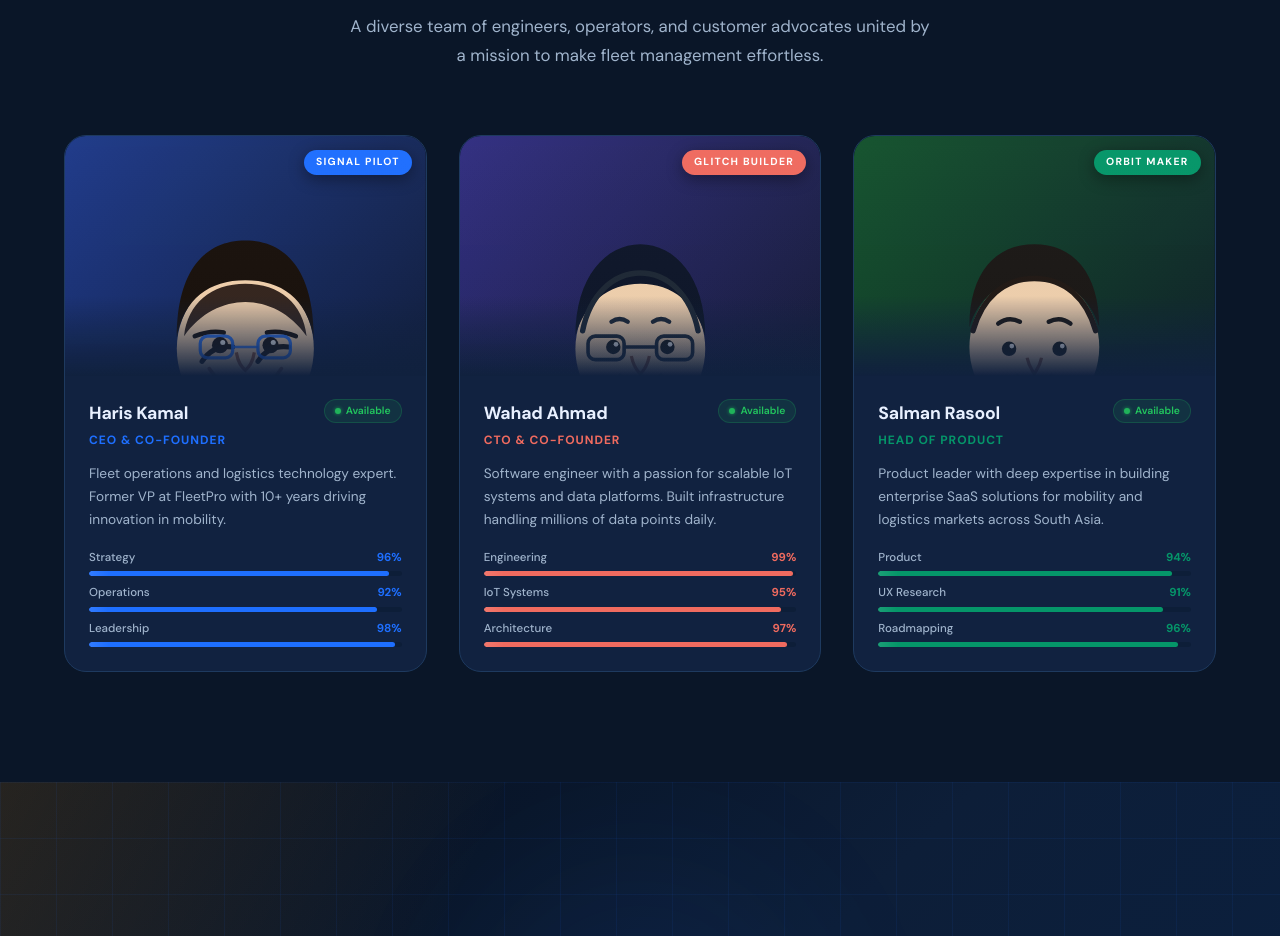
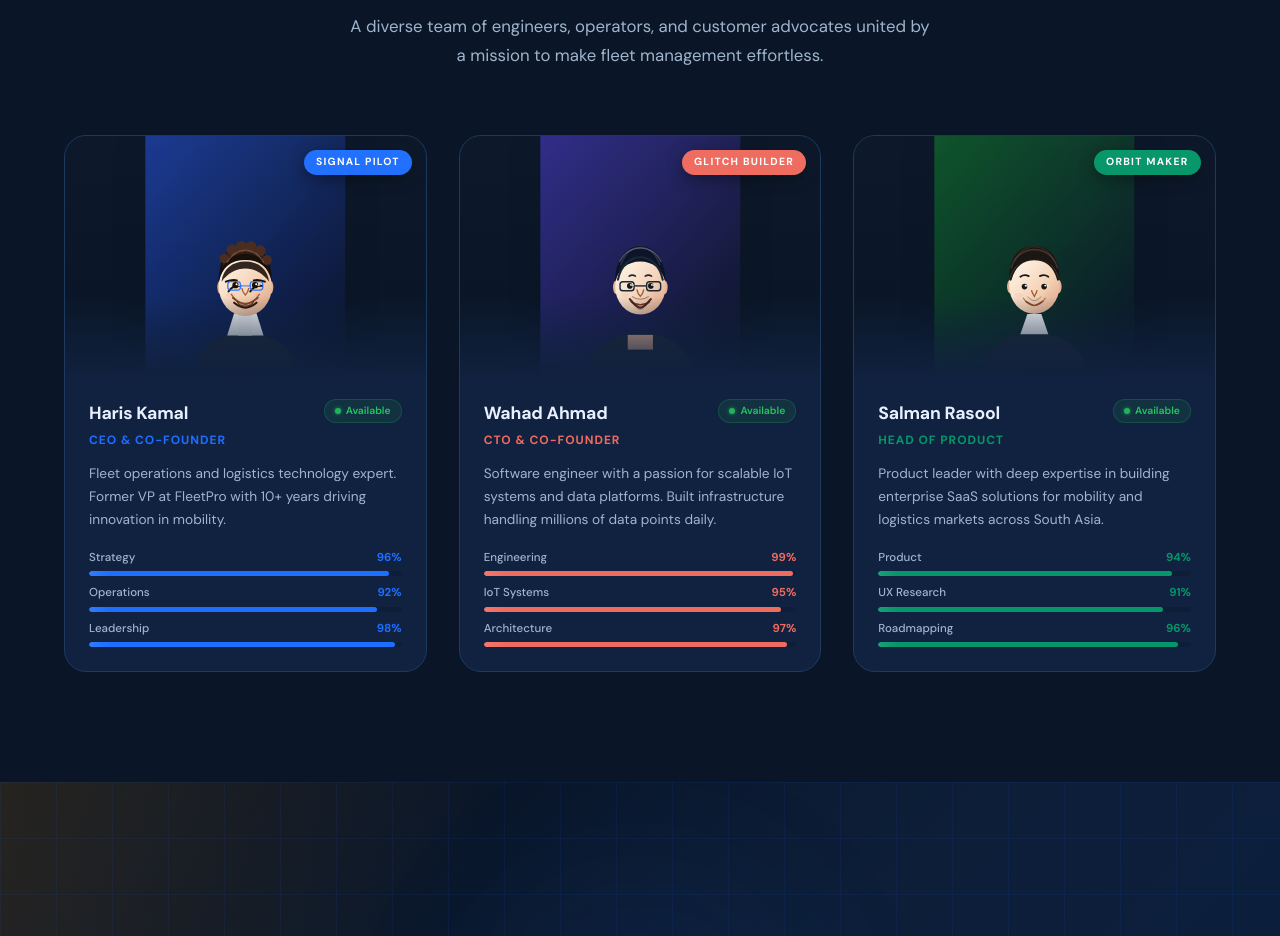
Before and after one commit to mwa902/Drive-vitals-marketing-site-, a React (Vite) app in the folder Frontend/: page / in a window 1280 px wide. Shown: the part 11060-11996 px from the top of the page. Built offline with nearby package versions, Linux system fonts and the light colour scheme; no server answers.

Commit message:
cartoon updated but not good

```diff
--- a/Frontend/src/pages/aboutus.css
+++ b/Frontend/src/pages/aboutus.css
@@ -276,6 +276,18 @@
   overflow: hidden;
   background: #0a1628;
 }
+.team-portrait-svg {
+  width: 100%;
+  height: 100%;
+  display: block;
+  shape-rendering: geometricPrecision;
+  filter: saturate(1.08) contrast(1.04) drop-shadow(0 10px 16px rgba(0,0,0,0.2));
+  transition: transform 0.5s cubic-bezier(0.34, 1.56, 0.64, 1), filter 0.3s ease;
+}
+.team-card-new:hover .team-portrait-svg {
+  transform: scale(1.04) translateY(-4px);
+  filter: saturate(1.14) contrast(1.08) drop-shadow(0 14px 20px rgba(0,0,0,0.28));
+}
 .tcn-photo::before {
   content: '';
   position: absolute;
--- a/Frontend/src/pages/aboutus.jsx
+++ b/Frontend/src/pages/aboutus.jsx
@@ -28,13 +28,27 @@ function PortraitHaris() {
           <stop offset="0%" stopColor="#1E3A8A" />
           <stop offset="100%" stopColor="#0F172A" />
         </linearGradient>
+        <linearGradient id="harisSkin" x1="0" x2="1" y1="0" y2="1">
+          <stop offset="0%" stopColor="#FFF8EF" />
+          <stop offset="58%" stopColor="#F1D2B7" />
+          <stop offset="100%" stopColor="#D6A184" />
+        </linearGradient>
       </defs>
       <rect width="200" height="240" fill="url(#harisBg)" />
+      <g transform="translate(30 68) scale(0.7)">
       <path d="M32 220C48 196 67 185 100 185C133 185 152 196 168 220V240H32V220Z" fill="#1F2937"/>
       <path d="M74 188H126L116 156H84L74 188Z" fill="#F8FAFC"/>
       <path d="M90 155H110V188H90V155Z" fill="#F5F5F5"/>
-      <ellipse cx="100" cy="118" rx="38" ry="42" fill="#F2D1AE"/>
+      <ellipse cx="65" cy="119" rx="5" ry="10" fill="#E0B397"/>
+      <ellipse cx="135" cy="119" rx="5" ry="10" fill="#E0B397"/>
+      <ellipse cx="100" cy="118" rx="38" ry="42" fill="url(#harisSkin)"/>
       <path d="M62 112C62 74 78 58 100 58C122 58 138 74 138 112C134 90 120 80 100 80C80 80 66 90 62 112Z" fill="#1A120D"/>
+      <path d="M67 91C70 70 83 57 100 57C117 57 130 70 133 91C126 78 115 71 100 71C85 71 74 78 67 91Z" fill="#39261D" opacity="0.8"/>
+      <g fill="#4A3025">
+        <circle cx="70" cy="78" r="7"/><circle cx="81" cy="66" r="8"/><circle cx="94" cy="61" r="8"/>
+        <circle cx="108" cy="61" r="8"/><circle cx="121" cy="67" r="8"/><circle cx="131" cy="80" r="7"/>
+      </g>
+      <path d="M74 83C82 70 91 66 100 66C109 66 118 70 126 83" stroke="#8B604A" strokeWidth="2" strokeLinecap="round" opacity="0.65"/>
       <path d="M66 111C68 93 81 82 100 82C119 82 132 93 134 111C125 98 112 92 100 92C88 92 75 98 66 111Z" fill="#221510" opacity="0.9"/>
       <path d="M72 111C77 109 83 108 88 109" stroke="#1A120D" strokeWidth="2.6" strokeLinecap="round"/>
       <path d="M112 109C117 108 123 109 128 111" stroke="#1A120D" strokeWidth="2.6" strokeLinecap="round"/>
@@ -47,11 +61,17 @@ function PortraitHaris() {
       <circle cx="114" cy="116" r="4.5" fill="#1B120D"/>
       <circle cx="87.5" cy="114.5" r="1.4" fill="#fff"/>
       <circle cx="115.5" cy="114.5" r="1.4" fill="#fff"/>
+      <ellipse cx="91" cy="116" rx="2" ry="1" fill="#FFF5E9" opacity="0.8"/>
+      <ellipse cx="119" cy="116" rx="2" ry="1" fill="#FFF5E9" opacity="0.8"/>
       <path d="M95 120C96 126 98 128 100 130C102 128 104 126 105 120" stroke="#9C5A38" strokeWidth="1.8" fill="none"/>
+      <ellipse cx="79" cy="130" rx="7" ry="3" fill="#EFAE9D" opacity="0.24"/>
+      <ellipse cx="121" cy="130" rx="7" ry="3" fill="#EFAE9D" opacity="0.24"/>
       <path d="M82 134C90 140 95 143 100 143C105 143 110 140 118 134" stroke="#7A3B1C" strokeWidth="2.3" strokeLinecap="round"/>
+      <path d="M83 133C88 141 93 145 100 145C107 145 112 141 117 133" stroke="#5A2B1A" strokeWidth="1.2" opacity="0.5"/>
       <path d="M80 129C86 138 92 142 100 142C108 142 114 138 120 129" stroke="#8E4F2B" strokeWidth="2" strokeLinecap="round" opacity="0.8"/>
       <path d="M84 141C90 146 95 148 100 148C105 148 110 146 116 141" stroke="#2F180E" strokeWidth="3" strokeLinecap="round" fill="none"/>
       <path d="M88 139C90 144 95 146 100 146C105 146 110 144 112 139" stroke="#4F2B15" strokeWidth="1.5" fill="none" opacity="0.9"/>
+      </g>
     </svg>
   );
 }
@@ -64,13 +84,23 @@ function PortraitWahad() {
           <stop offset="0%" stopColor="#312E81" />
           <stop offset="100%" stopColor="#111827" />
         </linearGradient>
+        <linearGradient id="wahadSkin" x1="0" x2="1" y1="0" y2="1">
+          <stop offset="0%" stopColor="#FFF9F0" />
+          <stop offset="58%" stopColor="#F2D4BB" />
+          <stop offset="100%" stopColor="#D6A286" />
+        </linearGradient>
       </defs>
       <rect width="200" height="240" fill="url(#wahadBg)" />
+      <g transform="translate(30 68) scale(0.7)">
       <path d="M30 220C48 195 68 185 100 185C132 185 152 195 170 220V240H30V220Z" fill="#1F2937"/>
-      <path d="M82 187H118V208H82V187Z" fill="#F2D1AE"/>
-      <ellipse cx="100" cy="118" rx="36" ry="40" fill="#F1D1AF"/>
+      <path d="M82 187H118V208H82V187Z" fill="#E1B499"/>
+      <ellipse cx="66" cy="119" rx="5" ry="10" fill="#E0B397"/>
+      <ellipse cx="134" cy="119" rx="5" ry="10" fill="#E0B397"/>
+      <ellipse cx="100" cy="118" rx="36" ry="40" fill="url(#wahadSkin)"/>
       <path d="M64 111C64 78 81 60 100 60C119 60 136 78 136 111C131 93 118 82 100 82C82 82 69 93 64 111Z" fill="#0F172A"/>
       <path d="M68 108C72 88 85 76 100 76C115 76 128 88 132 108" stroke="#1F2937" strokeWidth="3" strokeLinecap="round"/>
+      <path d="M72 87C79 69 88 62 100 62C112 62 121 69 128 87" stroke="#374151" strokeWidth="2" opacity="0.8"/>
+      <path d="M70 83C77 69 87 63 100 63C113 63 123 69 130 83" stroke="#9CA3AF" strokeWidth="1.6" opacity="0.45"/>
       <rect x="71" y="111" width="20" height="13" rx="4" fill="none" stroke="#1F2937" strokeWidth="2"/>
       <rect x="109" y="111" width="20" height="13" rx="4" fill="none" stroke="#1F2937" strokeWidth="2"/>
       <line x1="91" y1="117" x2="109" y2="117" stroke="#1F2937" strokeWidth="2"/>
@@ -78,12 +108,18 @@ function PortraitWahad() {
       <circle cx="115" cy="117" r="4" fill="#191919"/>
       <circle cx="86.5" cy="115.5" r="1.3" fill="#fff"/>
       <circle cx="116.5" cy="115.5" r="1.3" fill="#fff"/>
+      <ellipse cx="89" cy="116" rx="2" ry="1" fill="#FFF7ED" opacity="0.8"/>
+      <ellipse cx="119" cy="116" rx="2" ry="1" fill="#FFF7ED" opacity="0.8"/>
       <path d="M84 103C87 101 90 101 93 103" stroke="#1F2937" strokeWidth="2.4" strokeLinecap="round"/>
       <path d="M107 103C110 101 113 101 116 103" stroke="#1F2937" strokeWidth="2.4" strokeLinecap="round"/>
       <path d="M95 122C96 127 98 130 100 132C102 130 104 127 105 122" stroke="#9C5A38" strokeWidth="1.8" fill="none"/>
+      <ellipse cx="78" cy="130" rx="6" ry="3" fill="#EFAE9D" opacity="0.2"/>
+      <ellipse cx="122" cy="130" rx="6" ry="3" fill="#EFAE9D" opacity="0.2"/>
       <path d="M87 140C92 143 96 144 100 144C104 144 108 143 113 140" stroke="#7A3B1C" strokeWidth="2.2" strokeLinecap="round"/>
       <path d="M85 136C92 145 96 148 100 148C104 148 108 145 115 136" stroke="#4B2E2A" strokeWidth="3" strokeLinecap="round" fill="none"/>
+      <path d="M88 138C92 146 96 150 100 150C104 150 108 146 112 138" stroke="#2D1A19" strokeWidth="1.2" opacity="0.65"/>
       <path d="M88 132C92 135 96 136 100 136C104 136 108 135 112 132" stroke="#000" strokeWidth="1.5" opacity="0.35"/>
+      </g>
     </svg>
   );
 }
@@ -96,23 +132,38 @@ function PortraitSalman() {
           <stop offset="0%" stopColor="#14532D" />
           <stop offset="100%" stopColor="#0F172A" />
         </linearGradient>
+        <linearGradient id="salmanSkin" x1="0" x2="1" y1="0" y2="1">
+          <stop offset="0%" stopColor="#FFF9F1" />
+          <stop offset="58%" stopColor="#F3D5BB" />
+          <stop offset="100%" stopColor="#D8A487" />
+        </linearGradient>
       </defs>
       <rect width="200" height="240" fill="url(#salmanBg)" />
+      <g transform="translate(30 68) scale(0.7)">
       <path d="M30 220C48 196 67 185 100 185C133 185 152 196 170 220V240H30V220Z" fill="#1F2937"/>
       <path d="M80 186H120L110 157H90L80 186Z" fill="#F8FAFC"/>
-      <ellipse cx="100" cy="117" rx="36" ry="40" fill="#F1D1AF"/>
+      <ellipse cx="66" cy="118" rx="5" ry="10" fill="#E0B397"/>
+      <ellipse cx="134" cy="118" rx="5" ry="10" fill="#E0B397"/>
+      <ellipse cx="100" cy="117" rx="36" ry="40" fill="url(#salmanSkin)"/>
       <path d="M64 106C64 75 79 60 100 60C121 60 136 75 136 106C131 90 120 80 100 80C80 80 69 90 64 106Z" fill="#1C1917"/>
       <path d="M66 108C71 90 83 79 100 79C117 79 129 90 134 108" stroke="#221A16" strokeWidth="3" strokeLinecap="round"/>
+      <path d="M72 82C78 68 88 61 100 61C112 61 122 68 128 82" stroke="#3B2B24" strokeWidth="2" opacity="0.8"/>
+      <path d="M67 91C72 74 83 66 100 65C117 66 128 74 133 91" stroke="#6B5145" strokeWidth="2" strokeLinecap="round" opacity="0.55"/>
       <circle cx="86" cy="118" r="4" fill="#191919"/>
       <circle cx="114" cy="118" r="4" fill="#191919"/>
       <circle cx="87.5" cy="116.5" r="1.3" fill="#fff"/>
       <circle cx="115.5" cy="116.5" r="1.3" fill="#fff"/>
+      <ellipse cx="89" cy="117" rx="2" ry="1" fill="#FFF7ED" opacity="0.8"/>
+      <ellipse cx="119" cy="117" rx="2" ry="1" fill="#FFF7ED" opacity="0.8"/>
       <path d="M80 104C84 101 88 101 92 103" stroke="#1C1917" strokeWidth="2.5" strokeLinecap="round"/>
       <path d="M108 103C112 101 116 101 120 104" stroke="#1C1917" strokeWidth="2.5" strokeLinecap="round"/>
       <path d="M96 123C97 128 99 130 100 132C101 130 103 128 104 123" stroke="#9C5A38" strokeWidth="1.8" fill="none"/>
+      <ellipse cx="78" cy="130" rx="6" ry="3" fill="#EFAE9D" opacity="0.2"/>
+      <ellipse cx="122" cy="130" rx="6" ry="3" fill="#EFAE9D" opacity="0.2"/>
       <path d="M88 139C94 143 97 145 100 145C103 145 106 143 112 139" stroke="#7A3B1C" strokeWidth="2.2" strokeLinecap="round"/>
       <path d="M84 134C88 141 94 145 100 145C106 145 112 141 116 134" stroke="#9A5B38" strokeWidth="1.5" opacity="0.8"/>
       <path d="M90 132C94 136 97 138 100 138C103 138 106 136 110 132" stroke="#221A16" strokeWidth="1.4" opacity="0.35"/>
+      </g>
     </svg>
   );
 }
```
